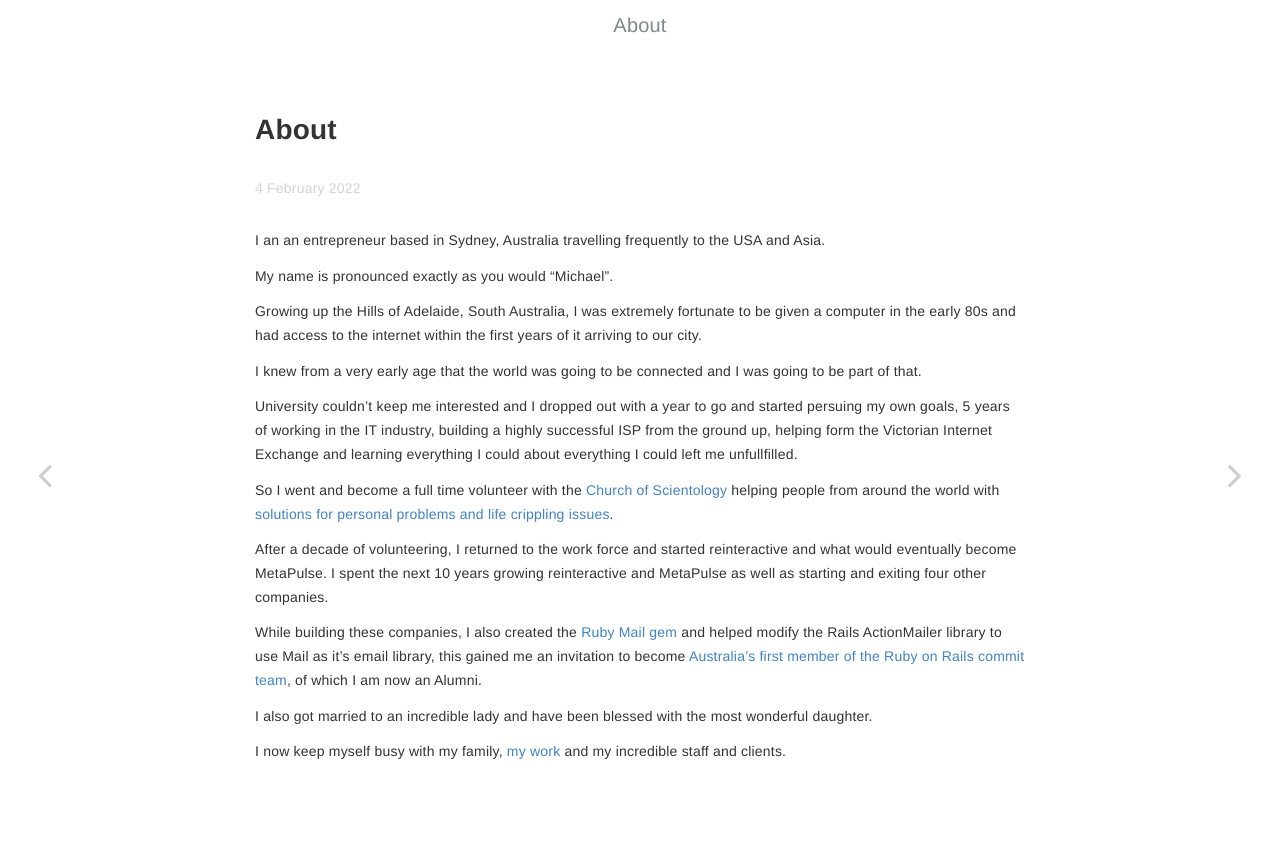
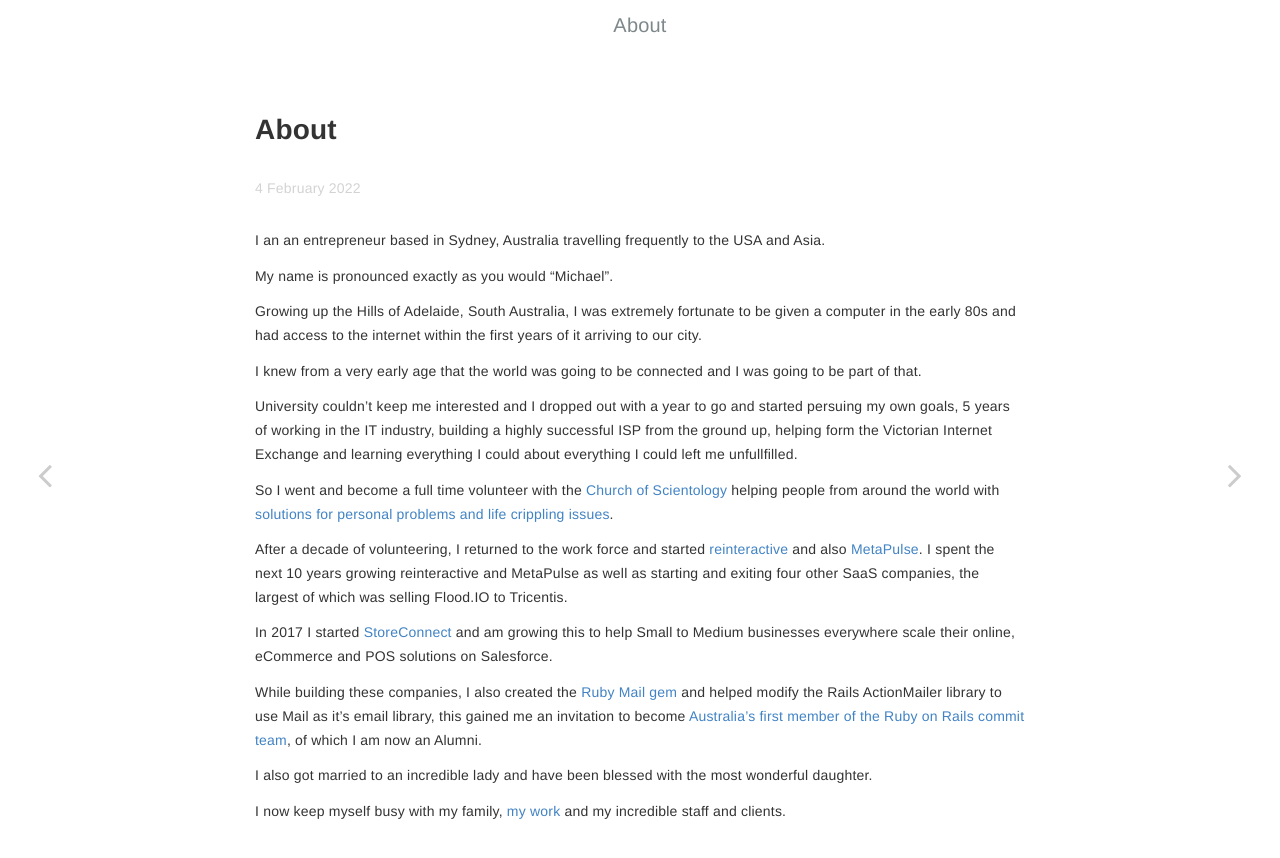
Before and after one commit to mikel/mikel.github.io, a Jekyll site: the page built from _pages/about.md, in a window 1280 px wide. Shown: the top 858 px of the page. Built offline with Jekyll 4.4.1, drawn with Linux system fonts in a browser that asks for light colours.

Commit message:
Updating about and README

```diff
--- a/_pages/about.md
+++ b/_pages/about.md
@@ -21,7 +21,9 @@ University couldn't keep me interested and I dropped out with a year to go and s
 
 So I went and become a full time volunteer with the [Church of Scientology](https://www.scientology.org/) helping people from around the world with [solutions for personal problems and life crippling issues](https://www.volunteerministers.org/).
 
-After a decade of volunteering, I returned to the work force and started reinteractive and what would eventually become MetaPulse.  I spent the next 10 years growing reinteractive and MetaPulse as well as starting and exiting four other companies.
+After a decade of volunteering, I returned to the work force and started [reinteractive](https://reinteractive.com) and also [MetaPulse](https://metapulse.com).  I spent the next 10 years growing reinteractive and MetaPulse as well as starting and exiting four other SaaS companies, the largest of which was selling Flood.IO to Tricentis.
+
+In 2017 I started [StoreConnect](https://getstoreconnect.com/) and am growing this to help Small to Medium businesses everywhere scale their online, eCommerce and POS solutions on Salesforce.
 
 While building these companies, I also created the [Ruby Mail gem](https://rubygems.org/gems/mail) and helped modify the Rails ActionMailer library to use Mail as it's email library, this gained me an invitation to become [Australia's first member of the Ruby on Rails commit team](/archive/2010-09-10-rails-commit-access), of which I am now an Alumni.
 
```
